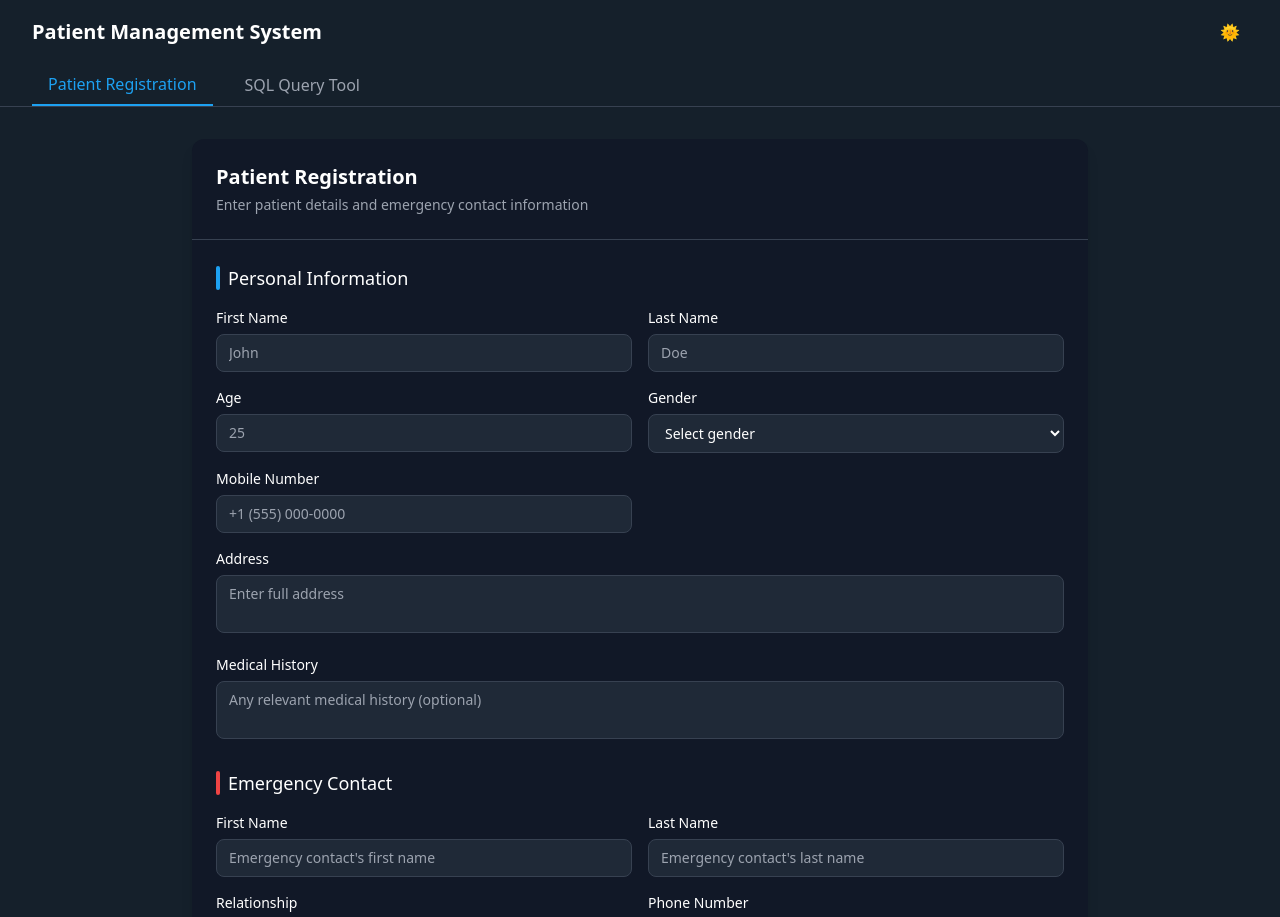
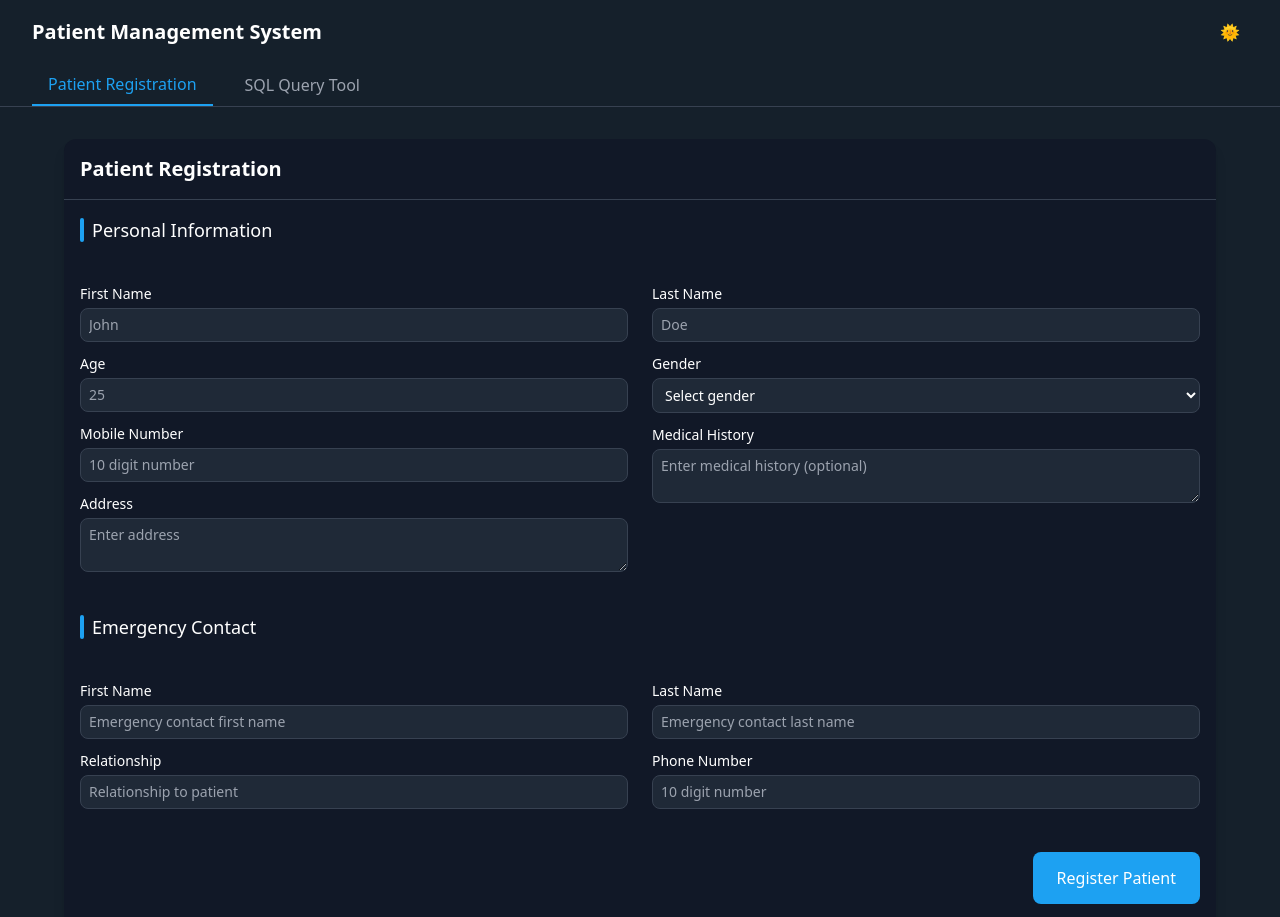
Before and after one commit to DebojitxBhatt/PatientRegistrationApp, a React (Vite) app: page / in a window 1280 px wide. Shown: the top 917 px of the page. Built offline with nearby package versions, Linux system fonts and the light colour scheme; what @electric-sql/pglite would draw is missing.

Commit message:
UI changes + with time correction

```diff
--- a/src/components/PatientRegistration.jsx
+++ b/src/components/PatientRegistration.jsx
@@ -32,41 +32,48 @@ const PatientRegistration = ({ onPatientAdded, darkMode }) => {
         setDbReady(true);
       } catch (error) {
         console.error('Database initialization failed:', error);
-        setNotification({
-          show: true,
-          message: 'Failed to initialize database. Please refresh the page.',
-          type: 'error'
-        });
+        showNotification('Failed to initialize database. Please refresh the page.', 'error');
       }
     };
 
     initDb();
   }, []);
 
+  // Function to show notification and auto-hide after 2 seconds
+  const showNotification = (message, type = 'success') => {
+    setNotification({ show: true, message, type });
+    setTimeout(() => {
+      setNotification({ show: false, message: '', type: 'success' });
+    }, 2000);
+  };
+
   const validateForm = () => {
     const newErrors = {};
-    if (!formData.firstName.trim()) newErrors.firstName = 'First name is required';
-    if (!formData.lastName.trim()) newErrors.lastName = 'Last name is required';
-    if (!formData.mobileNumber.trim()) newErrors.mobileNumber = 'Mobile number is required';
-    if (!formData.address.trim()) newErrors.address = 'Address is required';
-    if (!formData.age) newErrors.age = 'Age is required';
+    if (!formData.firstName.trim()) newErrors.firstName = 'Required';
+    if (!formData.lastName.trim()) newErrors.lastName = 'Required';
+
+    // Mobile number validation
+    if (!formData.mobileNumber) {
+      newErrors.mobileNumber = 'Required';
+    } else if (!/^\d{10}$/.test(formData.mobileNumber)) {
+      newErrors.mobileNumber = 'Must be exactly 10 digits';
+    }
+
+    if (!formData.address.trim()) newErrors.address = 'Required';
+    if (!formData.age) newErrors.age = 'Required';
     if (formData.age && (formData.age < 0 || formData.age > 150)) {
-      newErrors.age = 'Please enter a valid age between 0 and 150';
+      newErrors.age = 'Invalid age';
     }
-    if (!formData.gender) newErrors.gender = 'Gender is required';
+    if (!formData.gender) newErrors.gender = 'Required';
+    if (!formData.emergencyContact.firstName.trim()) newErrors['emergencyContact.firstName'] = 'Required';
+    if (!formData.emergencyContact.lastName.trim()) newErrors['emergencyContact.lastName'] = 'Required';
+    if (!formData.emergencyContact.relationship.trim()) newErrors['emergencyContact.relationship'] = 'Required';
 
-    // Emergency contact validation
-    if (!formData.emergencyContact.firstName.trim()) {
-      newErrors['emergencyContact.firstName'] = 'Emergency contact first name is required';
-    }
-    if (!formData.emergencyContact.lastName.trim()) {
-      newErrors['emergencyContact.lastName'] = 'Emergency contact last name is required';
-    }
-    if (!formData.emergencyContact.relationship.trim()) {
-      newErrors['emergencyContact.relationship'] = 'Relationship is required';
-    }
-    if (!formData.emergencyContact.phoneNumber.trim()) {
-      newErrors['emergencyContact.phoneNumber'] = 'Emergency contact phone number is required';
+    // Emergency contact phone validation
+    if (!formData.emergencyContact.phoneNumber) {
+      newErrors['emergencyContact.phoneNumber'] = 'Required';
+    } else if (!/^\d{10}$/.test(formData.emergencyContact.phoneNumber)) {
+      newErrors['emergencyContact.phoneNumber'] = 'Must be exactly 10 digits';
     }
 
     setErrors(newErrors);
@@ -75,7 +82,27 @@ const PatientRegistration = ({ onPatientAdded, darkMode }) => {
 
   const handleChange = (e) => {
     const { name, value } = e.target;
-    if (name.startsWith('emergency.')) {
+
+    // Handle number-only input for phone numbers
+    if (name === 'mobileNumber' || name === 'emergency.phoneNumber') {
+      // Remove any non-digit characters and limit to 10 digits
+      const numbersOnly = value.replace(/\D/g, '').slice(0, 10);
+
+      if (name === 'emergency.phoneNumber') {
+        setFormData(prev => ({
+          ...prev,
+          emergencyContact: {
+            ...prev.emergencyContact,
+            phoneNumber: numbersOnly
+          }
+        }));
+      } else {
+        setFormData(prev => ({
+          ...prev,
+          [name]: numbersOnly
+        }));
+      }
+    } else if (name.startsWith('emergency.')) {
       const field = name.split('.')[1];
       setFormData(prev => ({
         ...prev,
@@ -90,6 +117,7 @@ const PatientRegistration = ({ onPatientAdded, darkMode }) => {
         [name]: value
       }));
     }
+
     if (errors[name]) {
       setErrors(prev => ({
         ...prev,
@@ -108,11 +136,7 @@ const PatientRegistration = ({ onPatientAdded, darkMode }) => {
         ...formData,
         fullName: `${formData.firstName} ${formData.lastName}`
       });
-      setNotification({
-        show: true,
-        message: 'Patient registered successfully!',
-        type: 'success'
-      });
+      showNotification('Patient registered successfully!');
       setFormData({
         firstName: '',
         lastName: '',
@@ -130,11 +154,7 @@ const PatientRegistration = ({ onPatientAdded, darkMode }) => {
       });
       if (onPatientAdded) onPatientAdded(newPatient);
     } catch (error) {
-      setNotification({
-        show: true,
-        message: 'Error registering patient: ' + error.message,
-        type: 'error'
-      });
+      showNotification('Error registering patient: ' + error.message, 'error');
     } finally {
       setIsLoading(false);
     }
@@ -142,38 +162,50 @@ const PatientRegistration = ({ onPatientAdded, darkMode }) => {
 
   if (!dbReady) {
     return (
-      <div className="flex justify-center items-center min-h-[200px]">
+      <div className="flex justify-center items-center h-screen">
         <div className="animate-spin rounded-full h-12 w-12 border-4 border-twitter-blue border-t-transparent"></div>
       </div>
     );
   }
 
-  const inputClass = `w-full px-3 py-2 rounded-lg border text-sm transition-all duration-200 ${
+  const inputClass = `w-full px-2 py-1.5 rounded-lg border text-sm transition-all duration-200 ${
     darkMode
       ? 'bg-gray-800 border-gray-700 focus:border-twitter-blue'
       : 'bg-white border-gray-200 focus:border-twitter-blue'
   } focus:outline-none focus:ring-1 focus:ring-twitter-blue`;
 
   return (
-    <div className={`max-w-4xl mx-auto rounded-xl ${darkMode ? 'bg-gray-900' : 'bg-white'} shadow-lg`}>
-      <div className="p-6 border-b border-gray-700">
+    <>
+      {/* Centered Notification */}
+      {notification.show && (
+        <div className="fixed inset-0 flex items-center justify-center z-50 pointer-events-none">
+          <div className={`px-6 py-3 rounded-lg shadow-lg ${
+            notification.type === 'success'
+              ? 'bg-green-500 text-white'
+              : 'bg-red-500 text-white'
+          } transform transition-all duration-300 ease-in-out`}>
+            {notification.message}
+          </div>
+        </div>
+      )}
+
+      <div className={`max-w-6xl mx-auto rounded-xl ${darkMode ? 'bg-gray-900' : 'bg-white'} shadow-lg h-screen overflow-hidden`}>
+        <div className="p-4 border-b border-gray-700">
           <h2 className="text-xl font-semibold">Patient Registration</h2>
-        <p className={`mt-1 text-sm ${darkMode ? 'text-gray-400' : 'text-gray-500'}`}>
-          Enter patient details and emergency contact information
-        </p>
         </div>
 
-      <form onSubmit={handleSubmit} className="p-6 space-y-6">
+        <form onSubmit={handleSubmit} className="p-4 grid grid-cols-1 md:grid-cols-2 gap-x-6 gap-y-4 h-[calc(100vh-80px)] overflow-y-auto">
           {/* Personal Information Section */}
-        <div className="space-y-4">
-          <div className="flex items-center gap-2 mb-4">
+          <div className="md:col-span-2">
+            <div className="flex items-center gap-2 mb-3">
               <div className="w-1 h-6 bg-twitter-blue rounded-full"></div>
               <h3 className="text-lg font-medium">Personal Information</h3>
             </div>
+          </div>
 
-          <div className="grid grid-cols-1 md:grid-cols-2 gap-4">
+          <div className="space-y-3">
             <div>
-              <label className="block text-sm font-medium mb-1.5">First Name</label>
+              <label className="block text-sm font-medium mb-1">First Name</label>
               <input
                 type="text"
                 name="firstName"
@@ -182,24 +214,11 @@ const PatientRegistration = ({ onPatientAdded, darkMode }) => {
                 className={`${inputClass} ${errors.firstName ? '!border-red-500 !ring-red-500' : ''}`}
                 placeholder="John"
               />
-              {errors.firstName && <p className="mt-1 text-sm text-red-500">{errors.firstName}</p>}
+              {errors.firstName && <p className="mt-0.5 text-xs text-red-500">{errors.firstName}</p>}
             </div>
 
             <div>
-              <label className="block text-sm font-medium mb-1.5">Last Name</label>
-              <input
-                type="text"
-                name="lastName"
-                value={formData.lastName}
-                onChange={handleChange}
-                className={`${inputClass} ${errors.lastName ? '!border-red-500 !ring-red-500' : ''}`}
-                placeholder="Doe"
-              />
-              {errors.lastName && <p className="mt-1 text-sm text-red-500">{errors.lastName}</p>}
-            </div>
-
-            <div>
-              <label className="block text-sm font-medium mb-1.5">Age</label>
+              <label className="block text-sm font-medium mb-1">Age</label>
               <input
                 type="number"
                 name="age"
@@ -210,11 +229,54 @@ const PatientRegistration = ({ onPatientAdded, darkMode }) => {
                 className={`${inputClass} ${errors.age ? '!border-red-500 !ring-red-500' : ''}`}
                 placeholder="25"
               />
-              {errors.age && <p className="mt-1 text-sm text-red-500">{errors.age}</p>}
+              {errors.age && <p className="mt-0.5 text-xs text-red-500">{errors.age}</p>}
             </div>
 
             <div>
-              <label className="block text-sm font-medium mb-1.5">Gender</label>
+              <label className="block text-sm font-medium mb-1">Mobile Number</label>
+              <input
+                type="tel"
+                name="mobileNumber"
+                value={formData.mobileNumber}
+                onChange={handleChange}
+                className={`${inputClass} ${errors.mobileNumber ? '!border-red-500 !ring-red-500' : ''}`}
+                placeholder="10 digit number"
+                maxLength="10"
+                pattern="\d{10}"
+              />
+              {errors.mobileNumber && <p className="mt-0.5 text-xs text-red-500">{errors.mobileNumber}</p>}
+            </div>
+
+            <div>
+              <label className="block text-sm font-medium mb-1">Address</label>
+              <textarea
+                name="address"
+                value={formData.address}
+                onChange={handleChange}
+                rows="2"
+                className={`${inputClass} ${errors.address ? '!border-red-500 !ring-red-500' : ''}`}
+                placeholder="Enter address"
+              />
+              {errors.address && <p className="mt-0.5 text-xs text-red-500">{errors.address}</p>}
+            </div>
+          </div>
+
+          <div className="space-y-3">
+            <div>
+              <label className="block text-sm font-medium mb-1">Last Name</label>
+              <input
+                type="text"
+                name="lastName"
+                value={formData.lastName}
+                onChange={handleChange}
+                className={`${inputClass} ${errors.lastName ? '!border-red-500 !ring-red-500' : ''}`}
+                placeholder="Doe"
+              />
+              {errors.lastName && <p className="mt-0.5 text-xs text-red-500">{errors.lastName}</p>}
+            </div>
+
+            <div>
+              <label className="block text-sm font-medium mb-1">Gender</label>
               <select
                 name="gender"
                 value={formData.gender}
@@ -226,153 +288,117 @@ const PatientRegistration = ({ onPatientAdded, darkMode }) => {
                   <option key={option} value={option}>{option}</option>
                 ))}
               </select>
-              {errors.gender && <p className="mt-1 text-sm text-red-500">{errors.gender}</p>}
+              {errors.gender && <p className="mt-0.5 text-xs text-red-500">{errors.gender}</p>}
             </div>
 
             <div>
-              <label className="block text-sm font-medium mb-1.5">Mobile Number</label>
-              <input
-                type="tel"
-                name="mobileNumber"
-                value={formData.mobileNumber}
-                onChange={handleChange}
-                className={`${inputClass} ${errors.mobileNumber ? '!border-red-500 !ring-red-500' : ''}`}
-                placeholder="+1 (555) 000-0000"
-              />
-              {errors.mobileNumber && <p className="mt-1 text-sm text-red-500">{errors.mobileNumber}</p>}
-            </div>
-          </div>
-
-          <div>
-            <label className="block text-sm font-medium mb-1.5">Address</label>
-            <textarea
-              name="address"
-              value={formData.address}
-              onChange={handleChange}
-              rows="2"
-              className={`${inputClass} resize-none ${errors.address ? '!border-red-500 !ring-red-500' : ''}`}
-              placeholder="Enter full address"
-            />
-            {errors.address && <p className="mt-1 text-sm text-red-500">{errors.address}</p>}
-          </div>
-
-          <div>
-            <label className="block text-sm font-medium mb-1.5">Medical History</label>
+              <label className="block text-sm font-medium mb-1">Medical History</label>
               <textarea
                 name="medicalHistory"
                 value={formData.medicalHistory}
                 onChange={handleChange}
                 rows="2"
-              className={`${inputClass} resize-none`}
-              placeholder="Any relevant medical history (optional)"
+                className={inputClass}
+                placeholder="Enter medical history (optional)"
               />
             </div>
           </div>
 
           {/* Emergency Contact Section */}
-        <div className="space-y-4">
-          <div className="flex items-center gap-2 mb-4">
-            <div className="w-1 h-6 bg-red-500 rounded-full"></div>
+          <div className="md:col-span-2 mt-2">
+            <div className="flex items-center gap-2 mb-3">
+              <div className="w-1 h-6 bg-twitter-blue rounded-full"></div>
               <h3 className="text-lg font-medium">Emergency Contact</h3>
             </div>
+          </div>
 
-          <div className="grid grid-cols-1 md:grid-cols-2 gap-4">
+          <div className="space-y-3">
             <div>
-              <label className="block text-sm font-medium mb-1.5">First Name</label>
+              <label className="block text-sm font-medium mb-1">First Name</label>
               <input
                 type="text"
                 name="emergency.firstName"
                 value={formData.emergencyContact.firstName}
                 onChange={handleChange}
                 className={`${inputClass} ${errors['emergencyContact.firstName'] ? '!border-red-500 !ring-red-500' : ''}`}
-                placeholder="Emergency contact's first name"
+                placeholder="Emergency contact first name"
               />
               {errors['emergencyContact.firstName'] && (
-                <p className="mt-1 text-sm text-red-500">{errors['emergencyContact.firstName']}</p>
+                <p className="mt-0.5 text-xs text-red-500">{errors['emergencyContact.firstName']}</p>
               )}
             </div>
 
             <div>
-              <label className="block text-sm font-medium mb-1.5">Last Name</label>
+              <label className="block text-sm font-medium mb-1">Relationship</label>
+              <input
+                type="text"
+                name="emergency.relationship"
+                value={formData.emergencyContact.relationship}
+                onChange={handleChange}
+                className={`${inputClass} ${errors['emergencyContact.relationship'] ? '!border-red-500 !ring-red-500' : ''}`}
+                placeholder="Relationship to patient"
+              />
+              {errors['emergencyContact.relationship'] && (
+                <p className="mt-0.5 text-xs text-red-500">{errors['emergencyContact.relationship']}</p>
+              )}
+            </div>
+          </div>
+
+          <div className="space-y-3">
+            <div>
+              <label className="block text-sm font-medium mb-1">Last Name</label>
               <input
                 type="text"
                 name="emergency.lastName"
                 value={formData.emergencyContact.lastName}
                 onChange={handleChange}
                 className={`${inputClass} ${errors['emergencyContact.lastName'] ? '!border-red-500 !ring-red-500' : ''}`}
-                placeholder="Emergency contact's last name"
+                placeholder="Emergency contact last name"
               />
               {errors['emergencyContact.lastName'] && (
-                <p className="mt-1 text-sm text-red-500">{errors['emergencyContact.lastName']}</p>
+                <p className="mt-0.5 text-xs text-red-500">{errors['emergencyContact.lastName']}</p>
               )}
             </div>
 
             <div>
-              <label className="block text-sm font-medium mb-1.5">Relationship</label>
-              <input
-                type="text"
-                name="emergency.relationship"
-                value={formData.emergencyContact.relationship}
-                onChange={handleChange}
-                className={`${inputClass} ${errors['emergencyContact.relationship'] ? '!border-red-500 !ring-red-500' : ''}`}
-                placeholder="e.g., Spouse, Parent, Sibling"
-              />
-              {errors['emergencyContact.relationship'] && (
-                <p className="mt-1 text-sm text-red-500">{errors['emergencyContact.relationship']}</p>
-              )}
-            </div>
-
-            <div>
-              <label className="block text-sm font-medium mb-1.5">Phone Number</label>
+              <label className="block text-sm font-medium mb-1">Phone Number</label>
               <input
                 type="tel"
                 name="emergency.phoneNumber"
                 value={formData.emergencyContact.phoneNumber}
                 onChange={handleChange}
                 className={`${inputClass} ${errors['emergencyContact.phoneNumber'] ? '!border-red-500 !ring-red-500' : ''}`}
-                placeholder="+1 (555) 000-0000"
+                placeholder="10 digit number"
+                maxLength="10"
+                pattern="\d{10}"
               />
               {errors['emergencyContact.phoneNumber'] && (
-                <p className="mt-1 text-sm text-red-500">{errors['emergencyContact.phoneNumber']}</p>
+                <p className="mt-0.5 text-xs text-red-500">{errors['emergencyContact.phoneNumber']}</p>
               )}
             </div>
           </div>
-        </div>
 
-        <div className="pt-4 border-t border-gray-700">
+          <div className="md:col-span-2 flex justify-end mt-4">
             <button
               type="submit"
               disabled={isLoading}
-            className={`w-full py-2.5 px-4 rounded-lg font-medium text-white transition-all duration-200 ${
-              isLoading
-                ? 'bg-gray-400 cursor-not-allowed'
-                : 'bg-twitter-blue hover:bg-blue-500 active:bg-blue-600 focus:ring-2 focus:ring-offset-2 focus:ring-twitter-blue'
-            }`}
+              className={`px-6 py-2 bg-twitter-blue text-white rounded-lg font-medium
+                ${isLoading ? 'opacity-50 cursor-not-allowed' : 'hover:bg-blue-600'}
+                transition-colors duration-200`}
             >
               {isLoading ? (
-              <div className="flex items-center justify-center space-x-2">
-                <div className="animate-spin rounded-full h-5 w-5 border-2 border-white border-t-transparent"></div>
-                <span>Registering...</span>
-              </div>
+                <span className="flex items-center">
+                  <div className="animate-spin rounded-full h-4 w-4 border-2 border-white border-t-transparent mr-2"></div>
+                  Registering...
+                </span>
               ) : (
                 'Register Patient'
               )}
             </button>
           </div>
         </form>
-
-      {notification.show && (
-        <div
-          className={`mx-6 mb-6 p-4 rounded-lg ${
-            notification.type === 'success'
-              ? 'bg-green-100 text-green-700 border border-green-200'
-              : 'bg-red-100 text-red-700 border border-red-200'
-          }`}
-        >
-          {notification.message}
       </div>
-      )}
-    </div>
+    </>
   );
 };
 
```
Lines whose indentation alone changed are shown as unchanged.
